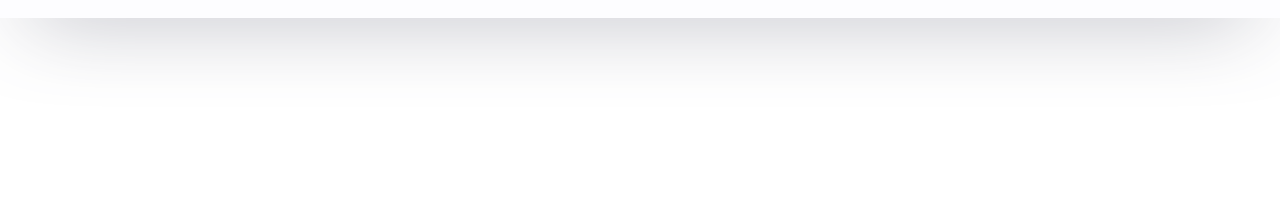
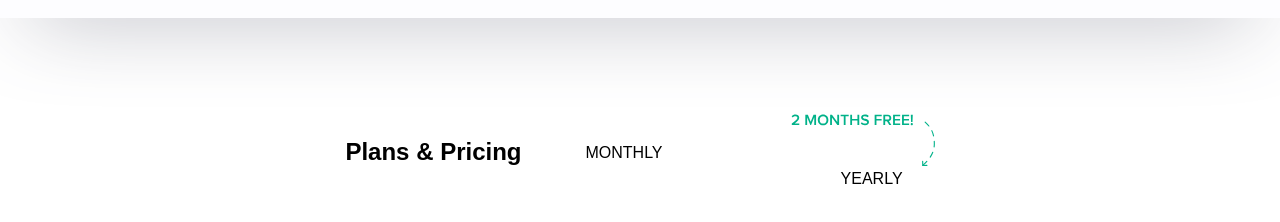
Before and after one commit to matteofresta/Bonsai, a plain HTML site: page index.html in a window 1280 px wide. Shown: the part 62-284 px from the top of the page. Drawn offline with Linux system fonts and the light colour scheme.

Commit message:
verbesserungen

```diff
--- a/index.html
+++ b/index.html
@@ -22,5 +22,16 @@
                     <button class="bg-clr-primary-400 txt-clr-primary-100">START FREE</button>
                 </div>
             </header>
+
+        <main>
+            <section>
+                <div class="wrapper-head">
+                    <div class="col"><h2>Plans & Pricing</h2></div>
+                    <div class="col"><p>MONTHLY</p></div>
+                    <div class="col"></div>
+                    <div class="col"><img src="project1%20-%20image/5e9d7255d3886a6103fb12a9_FREE-text.svg"><p>YEARLY</p></div>
+                </div>
+            </section>
+        </main>
         </body>
 </html>
--- a/style.css
+++ b/style.css
@@ -169,3 +169,25 @@ li a
     color: var(--clr-primary-100);
     transition: .5s ease;
 }
+
+.wrapper-head
+{
+    display: flex;
+    padding-top: 11rem;
+    justify-content: center;
+    gap: 4rem;
+    align-items: center;
+}
+
+.wrapper-head > :nth-child(4 of .col)
+{
+    display: flex;
+    justify-content: flex-end;
+    align-items: end;
+    flex-direction: column;
+}
+
+.wrapper-head > .col:last-child > p
+{
+    margin-right: 2rem;
+}
```
Also changed, not shown: project1 - image/5e9d7255d3886a6103fb12a9_FREE-text.svg (added).
